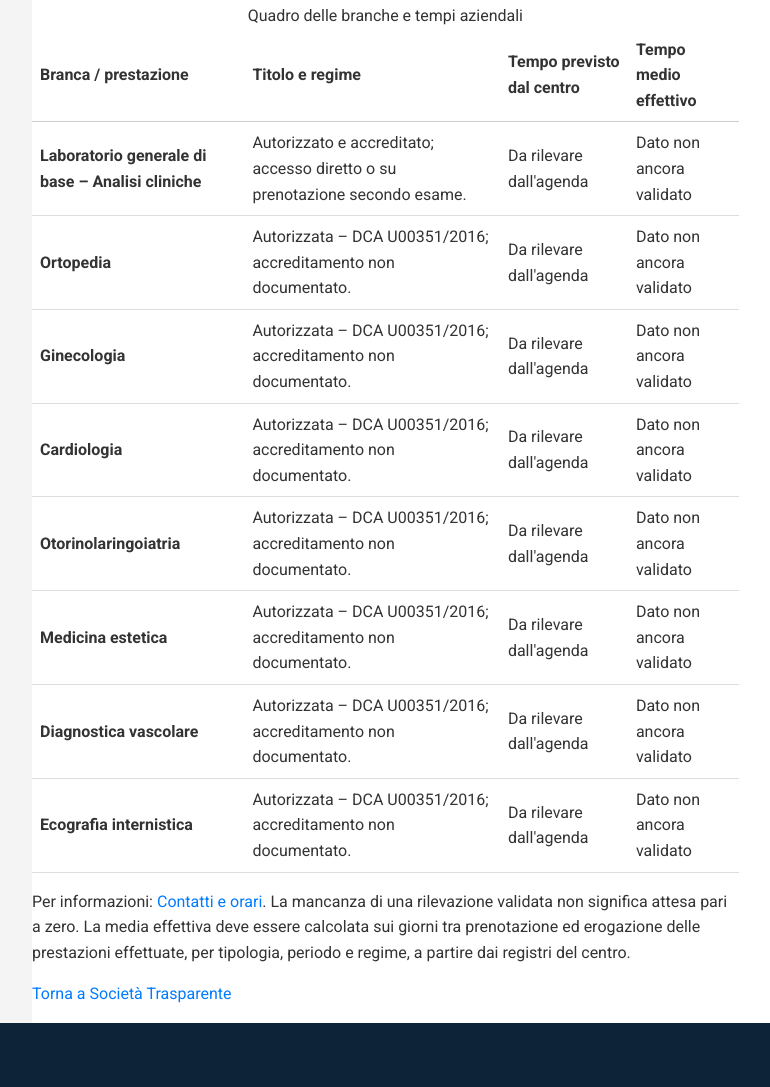
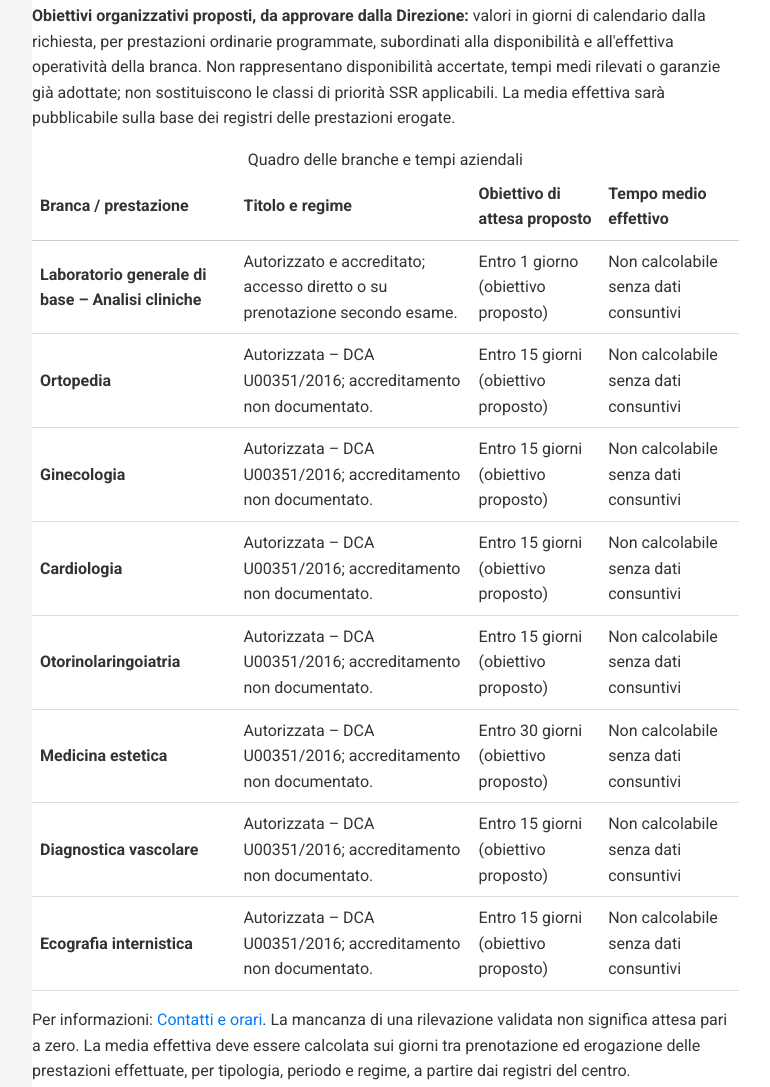
Before and after one commit to centrodiagnosticoenneuno/itri, a plain HTML site: page liste-di-attesa.html in a window 1280 px wide. Shown: the part 1833-2920 px from the top of the page, without its empty margins (58-828 px from the left). Drawn offline with Linux system fonts and the light colour scheme.

Commit message:
Liste di attesa: esplicita obiettivi organizzativi proposti, distinti dai dati consuntivi

```diff
--- a/liste-di-attesa.html
+++ b/liste-di-attesa.html
@@ -72,18 +72,19 @@
 <p>Fonti: <a href="https://www.salute.gov.it/new/it/news-e-media/notizie/pubblicato-il-nuovo-piano-nazionale-governo-liste-di-attesa-2026-2028/">Ministero della Salute – PNGLA 2026–2028</a>; <a href="https://salutelazio.it/it/servizi/assistenza-specialistica-in-ambulatorio">Regione Lazio – assistenza specialistica</a>; <a href="https://www.ausl.latina.it/index.php/liste-di-attesa">ASL Latina – liste di attesa</a>.</p></div>
             <h2>Branche autorizzate e accreditate – tempi di attesa</h2>
 <p>L'elenco distingue il laboratorio autorizzato e accreditato dalle sette branche specialistiche autorizzate. Titoli: DCA U00195/2014, U00289/2016 e U00351/2016.</p>
+<p><strong>Obiettivi organizzativi proposti, da approvare dalla Direzione:</strong> valori in giorni di calendario dalla richiesta, per prestazioni ordinarie programmate, subordinati alla disponibilità e all'effettiva operatività della branca. Non rappresentano disponibilità accertate, tempi medi rilevati o garanzie già adottate; non sostituiscono le classi di priorità SSR applicabili. La media effettiva sarà pubblicabile sulla base dei registri delle prestazioni erogate.</p>
 <div style="overflow-x:auto">
 <table style="width:100%;border-collapse:collapse;text-align:left">
 <caption>Quadro delle branche e tempi aziendali</caption>
-<thead><tr><th scope="col" style="padding:8px;border-bottom:1px solid #ccc">Branca / prestazione</th><th scope="col" style="padding:8px;border-bottom:1px solid #ccc">Titolo e regime</th><th scope="col" style="padding:8px;border-bottom:1px solid #ccc">Tempo previsto dal centro</th><th scope="col" style="padding:8px;border-bottom:1px solid #ccc">Tempo medio effettivo</th></tr></thead>
-<tbody><tr><th scope="row" style="padding:8px;border-bottom:1px solid #ddd">Laboratorio generale di base – Analisi cliniche</th><td style="padding:8px;border-bottom:1px solid #ddd">Autorizzato e accreditato; accesso diretto o su prenotazione secondo esame.</td><td style="padding:8px;border-bottom:1px solid #ddd">Da rilevare dall'agenda</td><td style="padding:8px;border-bottom:1px solid #ddd">Dato non ancora validato</td></tr>
-<tr><th scope="row" style="padding:8px;border-bottom:1px solid #ddd">Ortopedia</th><td style="padding:8px;border-bottom:1px solid #ddd">Autorizzata – DCA U00351/2016; accreditamento non documentato.</td><td style="padding:8px;border-bottom:1px solid #ddd">Da rilevare dall'agenda</td><td style="padding:8px;border-bottom:1px solid #ddd">Dato non ancora validato</td></tr>
-<tr><th scope="row" style="padding:8px;border-bottom:1px solid #ddd">Ginecologia</th><td style="padding:8px;border-bottom:1px solid #ddd">Autorizzata – DCA U00351/2016; accreditamento non documentato.</td><td style="padding:8px;border-bottom:1px solid #ddd">Da rilevare dall'agenda</td><td style="padding:8px;border-bottom:1px solid #ddd">Dato non ancora validato</td></tr>
-<tr><th scope="row" style="padding:8px;border-bottom:1px solid #ddd">Cardiologia</th><td style="padding:8px;border-bottom:1px solid #ddd">Autorizzata – DCA U00351/2016; accreditamento non documentato.</td><td style="padding:8px;border-bottom:1px solid #ddd">Da rilevare dall'agenda</td><td style="padding:8px;border-bottom:1px solid #ddd">Dato non ancora validato</td></tr>
-<tr><th scope="row" style="padding:8px;border-bottom:1px solid #ddd">Otorinolaringoiatria</th><td style="padding:8px;border-bottom:1px solid #ddd">Autorizzata – DCA U00351/2016; accreditamento non documentato.</td><td style="padding:8px;border-bottom:1px solid #ddd">Da rilevare dall'agenda</td><td style="padding:8px;border-bottom:1px solid #ddd">Dato non ancora validato</td></tr>
-<tr><th scope="row" style="padding:8px;border-bottom:1px solid #ddd">Medicina estetica</th><td style="padding:8px;border-bottom:1px solid #ddd">Autorizzata – DCA U00351/2016; accreditamento non documentato.</td><td style="padding:8px;border-bottom:1px solid #ddd">Da rilevare dall'agenda</td><td style="padding:8px;border-bottom:1px solid #ddd">Dato non ancora validato</td></tr>
-<tr><th scope="row" style="padding:8px;border-bottom:1px solid #ddd">Diagnostica vascolare</th><td style="padding:8px;border-bottom:1px solid #ddd">Autorizzata – DCA U00351/2016; accreditamento non documentato.</td><td style="padding:8px;border-bottom:1px solid #ddd">Da rilevare dall'agenda</td><td style="padding:8px;border-bottom:1px solid #ddd">Dato non ancora validato</td></tr>
-<tr><th scope="row" style="padding:8px;border-bottom:1px solid #ddd">Ecografia internistica</th><td style="padding:8px;border-bottom:1px solid #ddd">Autorizzata – DCA U00351/2016; accreditamento non documentato.</td><td style="padding:8px;border-bottom:1px solid #ddd">Da rilevare dall'agenda</td><td style="padding:8px;border-bottom:1px solid #ddd">Dato non ancora validato</td></tr></tbody></table>
+<thead><tr><th scope="col" style="padding:8px;border-bottom:1px solid #ccc">Branca / prestazione</th><th scope="col" style="padding:8px;border-bottom:1px solid #ccc">Titolo e regime</th><th scope="col" style="padding:8px;border-bottom:1px solid #ccc">Obiettivo di attesa proposto</th><th scope="col" style="padding:8px;border-bottom:1px solid #ccc">Tempo medio effettivo</th></tr></thead>
+<tbody><tr><th scope="row" style="padding:8px;border-bottom:1px solid #ddd">Laboratorio generale di base – Analisi cliniche</th><td style="padding:8px;border-bottom:1px solid #ddd">Autorizzato e accreditato; accesso diretto o su prenotazione secondo esame.</td><td style="padding:8px;border-bottom:1px solid #ddd">Entro 1 giorno (obiettivo proposto)</td><td style="padding:8px;border-bottom:1px solid #ddd">Non calcolabile senza dati consuntivi</td></tr>
+<tr><th scope="row" style="padding:8px;border-bottom:1px solid #ddd">Ortopedia</th><td style="padding:8px;border-bottom:1px solid #ddd">Autorizzata – DCA U00351/2016; accreditamento non documentato.</td><td style="padding:8px;border-bottom:1px solid #ddd">Entro 15 giorni (obiettivo proposto)</td><td style="padding:8px;border-bottom:1px solid #ddd">Non calcolabile senza dati consuntivi</td></tr>
+<tr><th scope="row" style="padding:8px;border-bottom:1px solid #ddd">Ginecologia</th><td style="padding:8px;border-bottom:1px solid #ddd">Autorizzata – DCA U00351/2016; accreditamento non documentato.</td><td style="padding:8px;border-bottom:1px solid #ddd">Entro 15 giorni (obiettivo proposto)</td><td style="padding:8px;border-bottom:1px solid #ddd">Non calcolabile senza dati consuntivi</td></tr>
+<tr><th scope="row" style="padding:8px;border-bottom:1px solid #ddd">Cardiologia</th><td style="padding:8px;border-bottom:1px solid #ddd">Autorizzata – DCA U00351/2016; accreditamento non documentato.</td><td style="padding:8px;border-bottom:1px solid #ddd">Entro 15 giorni (obiettivo proposto)</td><td style="padding:8px;border-bottom:1px solid #ddd">Non calcolabile senza dati consuntivi</td></tr>
+<tr><th scope="row" style="padding:8px;border-bottom:1px solid #ddd">Otorinolaringoiatria</th><td style="padding:8px;border-bottom:1px solid #ddd">Autorizzata – DCA U00351/2016; accreditamento non documentato.</td><td style="padding:8px;border-bottom:1px solid #ddd">Entro 15 giorni (obiettivo proposto)</td><td style="padding:8px;border-bottom:1px solid #ddd">Non calcolabile senza dati consuntivi</td></tr>
+<tr><th scope="row" style="padding:8px;border-bottom:1px solid #ddd">Medicina estetica</th><td style="padding:8px;border-bottom:1px solid #ddd">Autorizzata – DCA U00351/2016; accreditamento non documentato.</td><td style="padding:8px;border-bottom:1px solid #ddd">Entro 30 giorni (obiettivo proposto)</td><td style="padding:8px;border-bottom:1px solid #ddd">Non calcolabile senza dati consuntivi</td></tr>
+<tr><th scope="row" style="padding:8px;border-bottom:1px solid #ddd">Diagnostica vascolare</th><td style="padding:8px;border-bottom:1px solid #ddd">Autorizzata – DCA U00351/2016; accreditamento non documentato.</td><td style="padding:8px;border-bottom:1px solid #ddd">Entro 15 giorni (obiettivo proposto)</td><td style="padding:8px;border-bottom:1px solid #ddd">Non calcolabile senza dati consuntivi</td></tr>
+<tr><th scope="row" style="padding:8px;border-bottom:1px solid #ddd">Ecografia internistica</th><td style="padding:8px;border-bottom:1px solid #ddd">Autorizzata – DCA U00351/2016; accreditamento non documentato.</td><td style="padding:8px;border-bottom:1px solid #ddd">Entro 15 giorni (obiettivo proposto)</td><td style="padding:8px;border-bottom:1px solid #ddd">Non calcolabile senza dati consuntivi</td></tr></tbody></table>
             </div>
             <p>Per informazioni: <a href="contatti.html">Contatti e orari</a>. La mancanza di una rilevazione validata non significa attesa pari a zero. La media effettiva deve essere calcolata sui giorni tra prenotazione ed erogazione delle prestazioni effettuate, per tipologia, periodo e regime, a partire dai registri del centro.</p>
             <p><a href="societa-trasparente.html">Torna a Società Trasparente</a></p>
```
